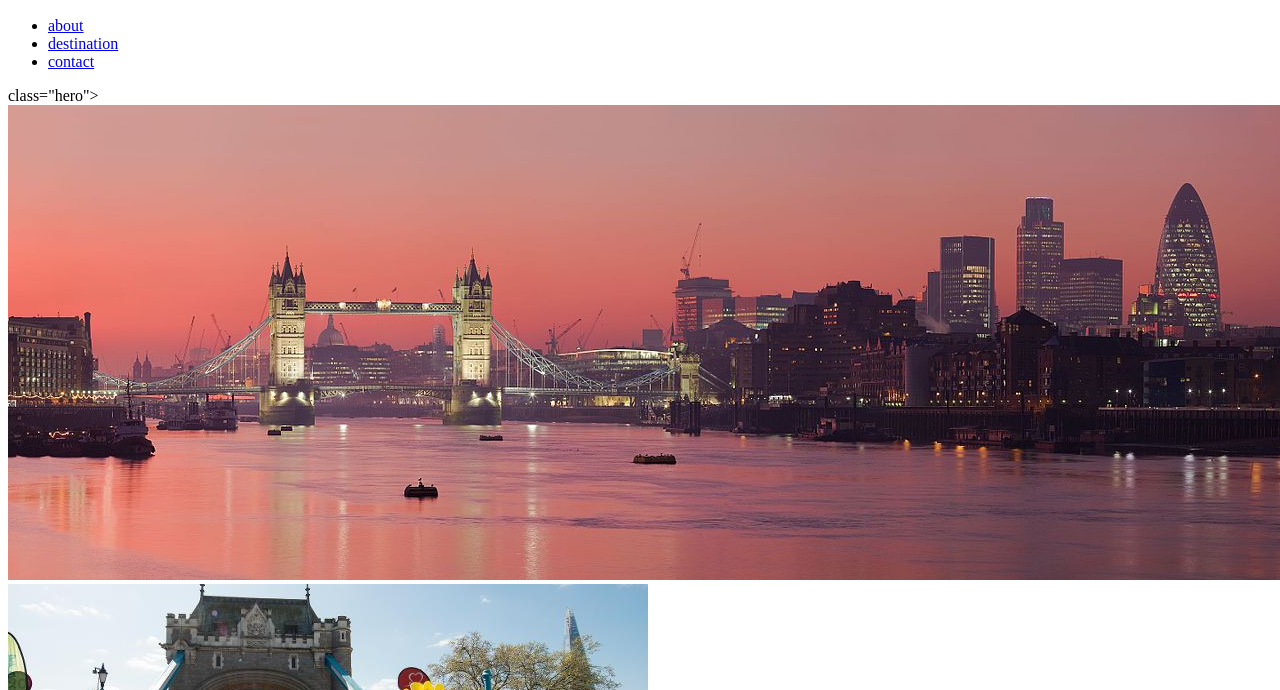
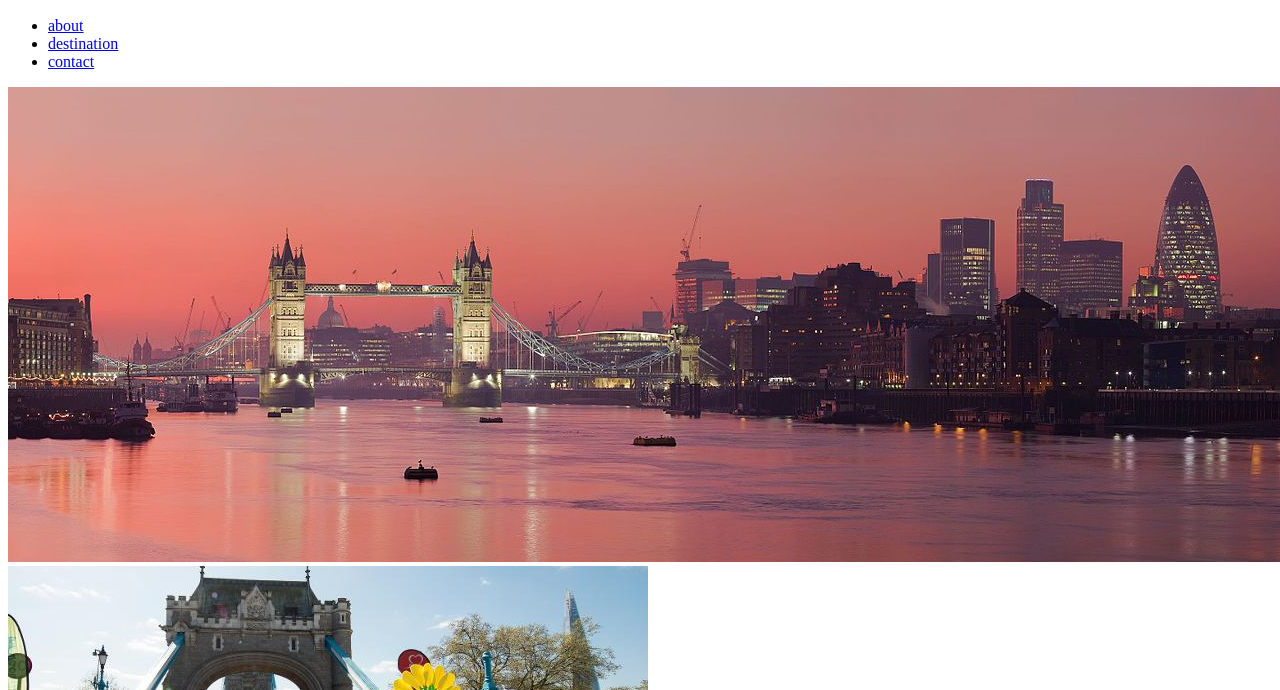
Before and after one commit to zlara10/Week-3-HTML-Assignment, a plain HTML site: page index.html in a window 1280 px wide. Shown: the part 110-800 px from the top of the page. Drawn offline with Linux system fonts and the light colour scheme.

Commit message:
Week-3-HTML-Assignment.html

```diff
--- a/index.html
+++ b/index.html
@@ -27,7 +27,7 @@
     </ul>
   </nav>
   <main>
-    <div> class="hero">
+    <div class="hero">
       <img src="images/London_Thames_Sunset_panorama_-_Feb_2008.jpg"
     </div>
   </main>
```
